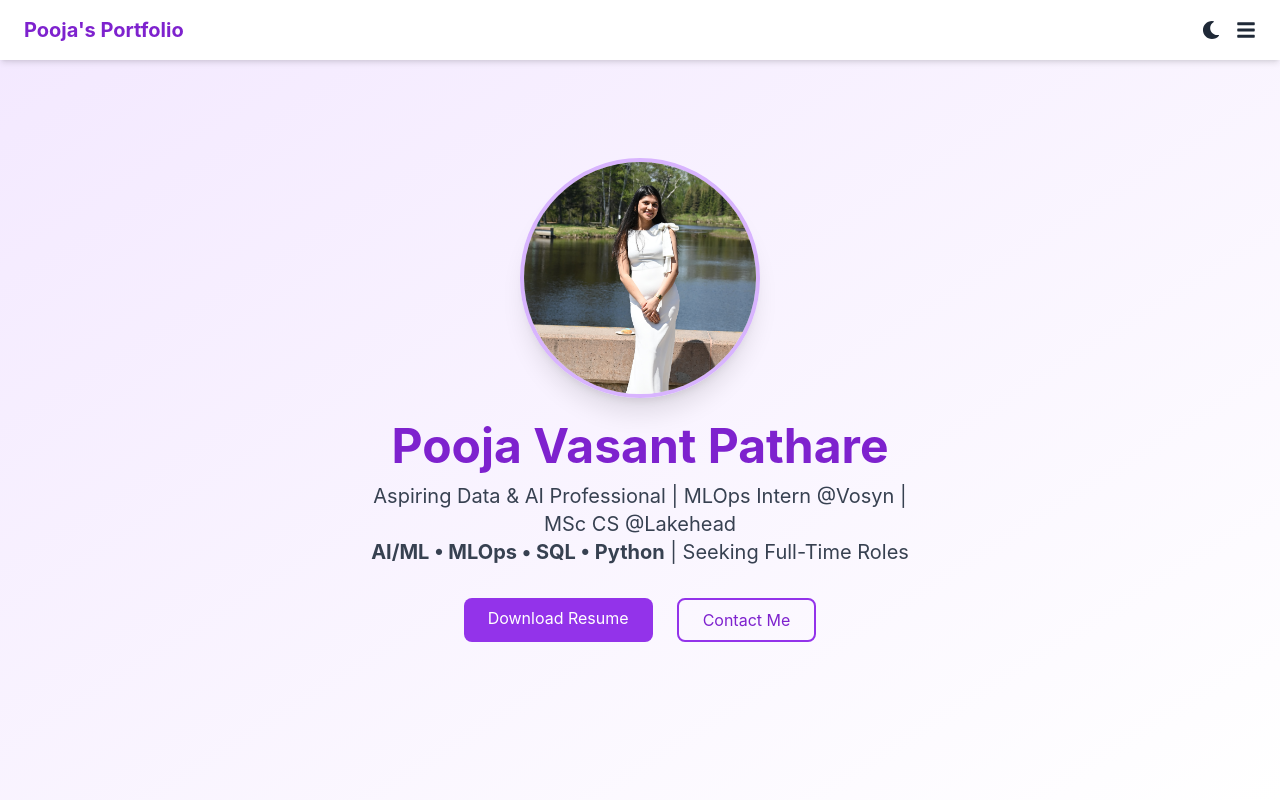
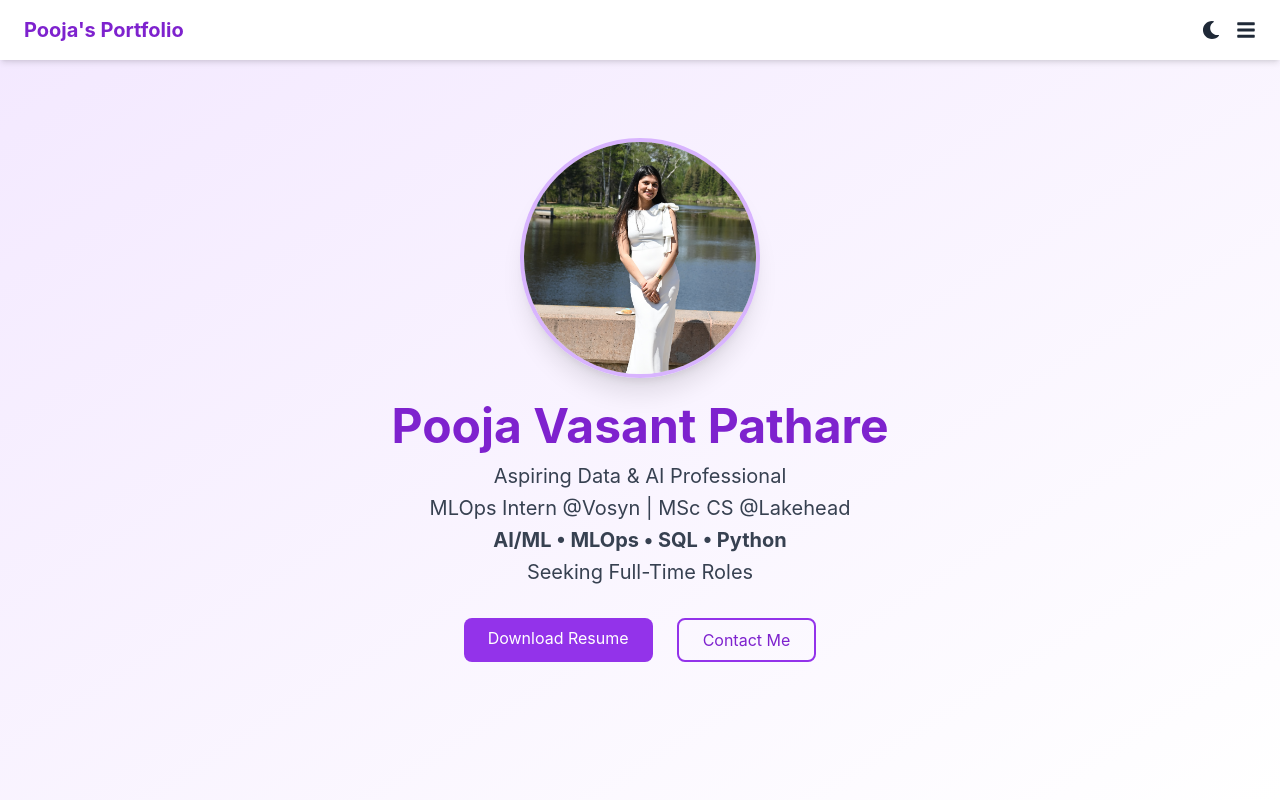
Before and after one commit to poojap13/Portfolio, a React (Vite) app: page / in a window 1280 px wide. Shown: the top 800 px of the page. Built offline with nearby package versions, Linux system fonts and the light colour scheme.

Commit message:
Update Home.jsx

```diff
--- a/src/pages/Home.jsx
+++ b/src/pages/Home.jsx
@@ -1,5 +1,5 @@
 import { motion } from "framer-motion";
-import myPhoto from "../assets/myphoto.jpg"; // This stays in src/assets
+import myPhoto from "../assets/myphoto.jpg"; // Make sure this exists in src/assets
 
 export default function Home() {
   return (
@@ -27,24 +27,44 @@ export default function Home() {
         Pooja Vasant Pathare
       </motion.h1>
 
-      {/* Tagline */}
-      <motion.p
-        className="text-lg md:text-xl mt-3 text-gray-700 dark:text-gray-300 max-w-xl text-center"
-        initial={{ y: 30, opacity: 0 }}
-        animate={{ y: 0, opacity: 1 }}
-        transition={{ delay: 0.5 }}
-      >
-        Aspiring Data & AI Professional | MLOps Intern @Vosyn | MSc CS @Lakehead
-        <br />
-        <strong>AI/ML • MLOps • SQL • Python</strong> | Seeking Full-Time Roles
-      </motion.p>
+      {/* Taglines animated one-by-one */}
+      <div className="text-lg md:text-xl mt-3 text-gray-700 dark:text-gray-300 max-w-xl text-center space-y-1">
+        <motion.p
+          initial={{ opacity: 0, y: 10 }}
+          animate={{ opacity: 1, y: 0 }}
+          transition={{ delay: 0.5 }}
+        >
+          Aspiring Data & AI Professional
+        </motion.p>
+        <motion.p
+          initial={{ opacity: 0, y: 10 }}
+          animate={{ opacity: 1, y: 0 }}
+          transition={{ delay: 0.9 }}
+        >
+          MLOps Intern @Vosyn | MSc CS @Lakehead
+        </motion.p>
+        <motion.p
+          initial={{ opacity: 0, y: 10 }}
+          animate={{ opacity: 1, y: 0 }}
+          transition={{ delay: 1.3 }}
+        >
+          <strong>AI/ML • MLOps • SQL • Python</strong>
+        </motion.p>
+        <motion.p
+          initial={{ opacity: 0, y: 10 }}
+          animate={{ opacity: 1, y: 0 }}
+          transition={{ delay: 1.7 }}
+        >
+          Seeking Full-Time Roles
+        </motion.p>
+      </div>
 
       {/* Buttons */}
       <motion.div
         className="mt-8 flex gap-6"
         initial={{ y: 20, opacity: 0 }}
         animate={{ y: 0, opacity: 1 }}
-        transition={{ delay: 0.7 }}
+        transition={{ delay: 2.1 }}
       >
         {/* Download Resume */}
         <a
```
